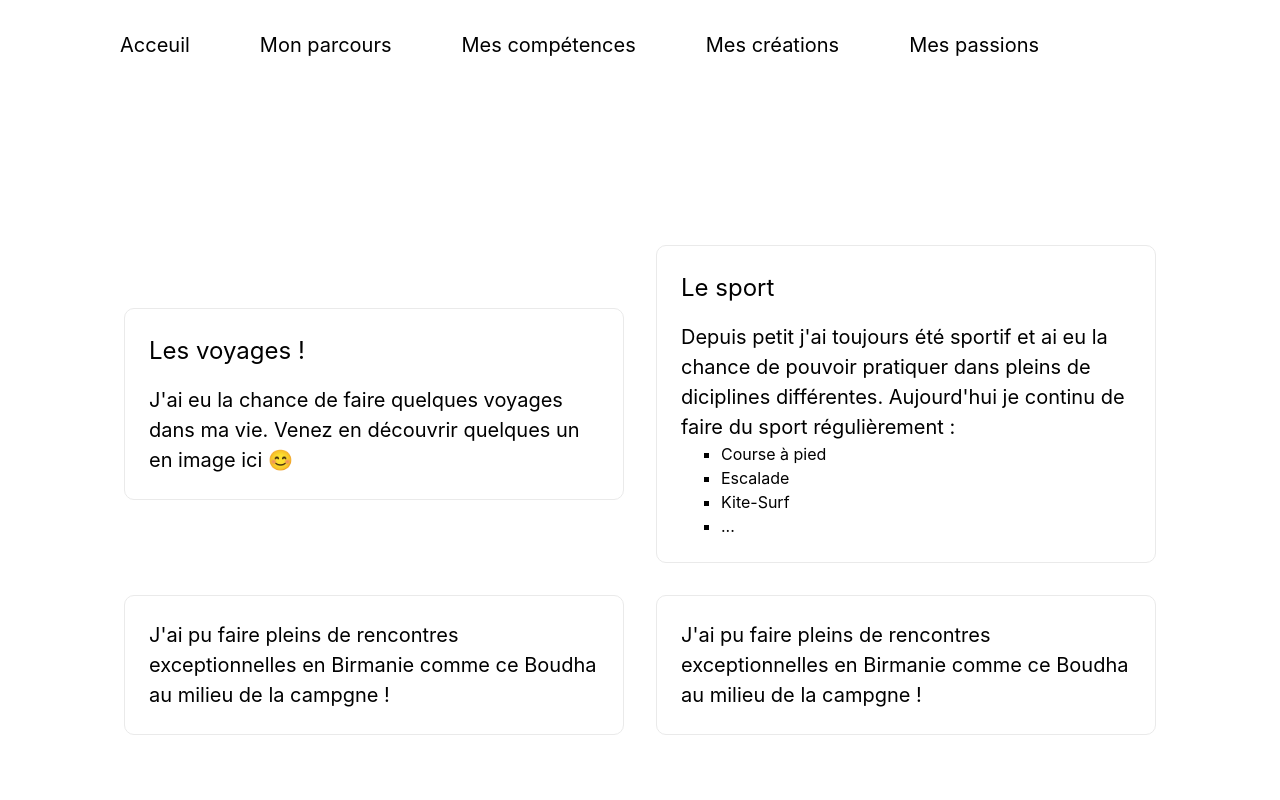
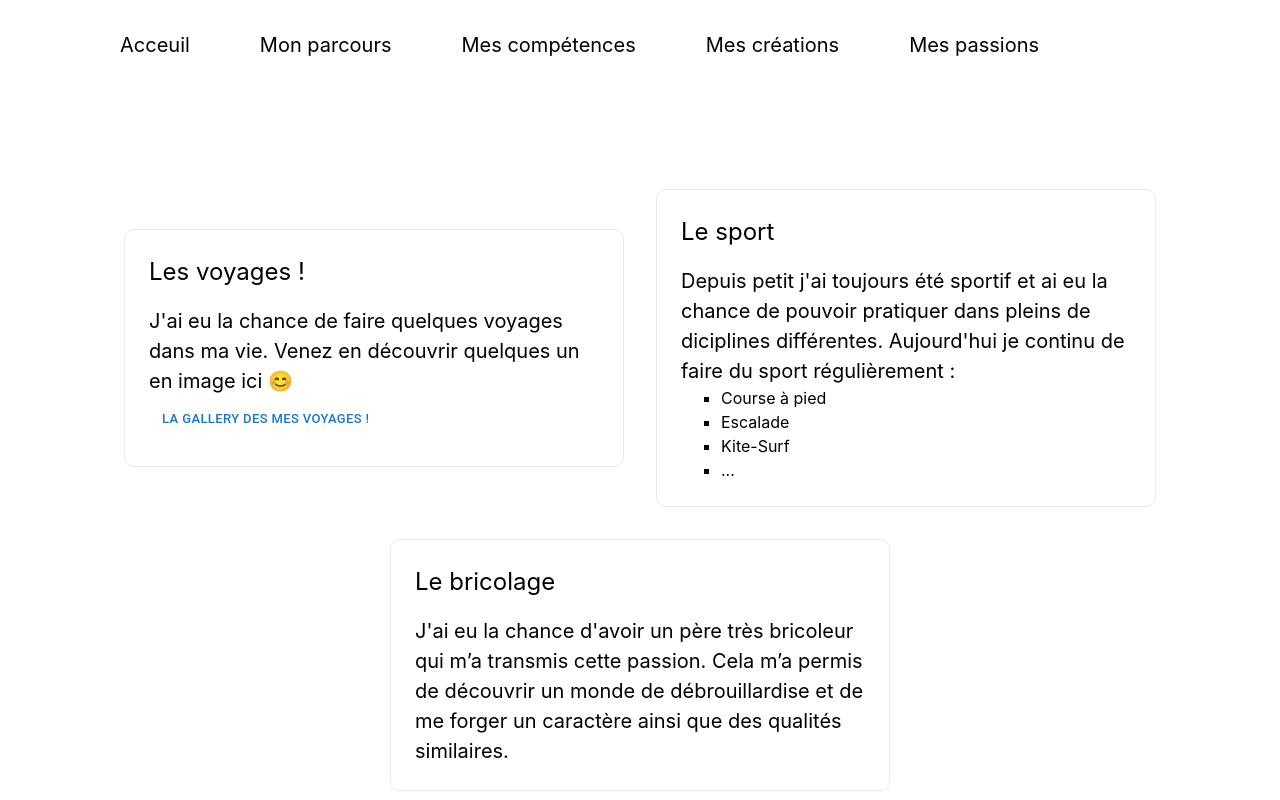
Before and after one commit to taojoue/personal-website, a Next.js app: page /passions in a window 1280 px wide. Shown: the top 800 px of the page. Built offline with nearby package versions, Linux system fonts and the light colour scheme.

Commit message:
upgrade passions + creations

```diff
--- a/pages/creations.tsx
+++ b/pages/creations.tsx
@@ -64,7 +64,7 @@ export default function Creations() {
                                 <Typography variant="body2" paddingTop="10px">
                                     Intégrations de plus d'une centaine d'objets connectés pour divers projets au
                                     moyen d'algorithmes de décodes complexes.
-                                    <br/>
+                                    <br />
                                     L'objectif de ce projet est d'intégrer des objets connectés divers pour rendre
                                     leur données intéligible pour le grand public.
                                 </Typography>
@@ -91,6 +91,23 @@ export default function Creations() {
                             </CardContent>
                             <CardActions>
                                 <Button size="small" href='https://github.com/taojoue/CoumpoundIT' target="_blank">Lien vers le repo !</Button>
+                            </CardActions>
+                        </Card>
+                    </div>
+
+                    <div className={styles.card}>
+                        <Card sx={{ minWidth: 275 }}>
+                            <CardContent>
+                                <Typography variant="h5" component="div">
+                                    Ce site web !
+                                    <br />
+                                </Typography>
+                                <Typography variant="body2" paddingTop="10px">
+                                    Avec ce site web je voulais faire état de mes compétences informatique et les rendre concrète. Pour cela j'ai décidé de rassembler un maximum de technologies que je maitrise. A ce stade le site est en évolution constante, c’est en le mettant à jour régulièrement que je compte travailler ma on assiduité et devenir encore meilleur. Pour cela je mets régulièrement à jour la « road map » du projet sur le repo github !
+                                </Typography>
+                            </CardContent>
+                            <CardActions>
+                                <Button size="small" href='https://github.com/taojoue/personal-website' target="_blank">Lien vers le repo !</Button>
                             </CardActions>
                         </Card>
                     </div>
--- a/pages/passions.tsx
+++ b/pages/passions.tsx
@@ -9,6 +9,7 @@ import styles from '../styles/Passions.module.css'
 
 import "react-responsive-carousel/lib/styles/carousel.min.css";
 import { Carousel } from 'react-responsive-carousel';
+import { Button, CardActions } from '@mui/material'
 
 export default function Travels() {
     return (
@@ -33,6 +34,11 @@ export default function Travels() {
                                 <h2>Les voyages !</h2>
                                 <p>J'ai eu la chance de faire quelques voyages dans ma vie. Venez en découvrir quelques un en image ici 😊</p>
                             </a>
+                            <CardActions>
+                                <Button size="small" href='https://www.journaldunet.com/ebusiness/internet-mobile/1499181-emmanuel-mouton-synox/' target="_blank">
+                                    La gallery des mes voyages !
+                                </Button>
+                            </CardActions>
                         </div>
                     </a>
 
@@ -55,15 +61,8 @@ export default function Travels() {
                     <a className={styles.card}>
                         <div className='frame'>
                             <div className='details'>
-                                <p>J'ai pu faire pleins de rencontres exceptionnelles en Birmanie comme ce Boudha au milieu de la campgne !</p>
-                            </div>
-                        </div>
-                    </a>
-
-                    <a className={styles.card}>
-                        <div className='frame'>
-                            <div className='details'>
-                                <p>J'ai pu faire pleins de rencontres exceptionnelles en Birmanie comme ce Boudha au milieu de la campgne !</p>
+                                <h2>Le bricolage</h2>
+                                <p>J'ai eu la chance d'avoir un père très bricoleur qui m’a transmis cette passion. Cela m’a permis de découvrir un monde de débrouillardise et de me forger un caractère ainsi que des qualités similaires.</p>
                             </div>
                         </div>
                     </a>
--- a/styles/Navbar.module.css
+++ b/styles/Navbar.module.css
@@ -42,6 +42,7 @@
 
 .listItem:hover {
     color: #00ba91;
+
   }
 
 .listItemSign {
```
